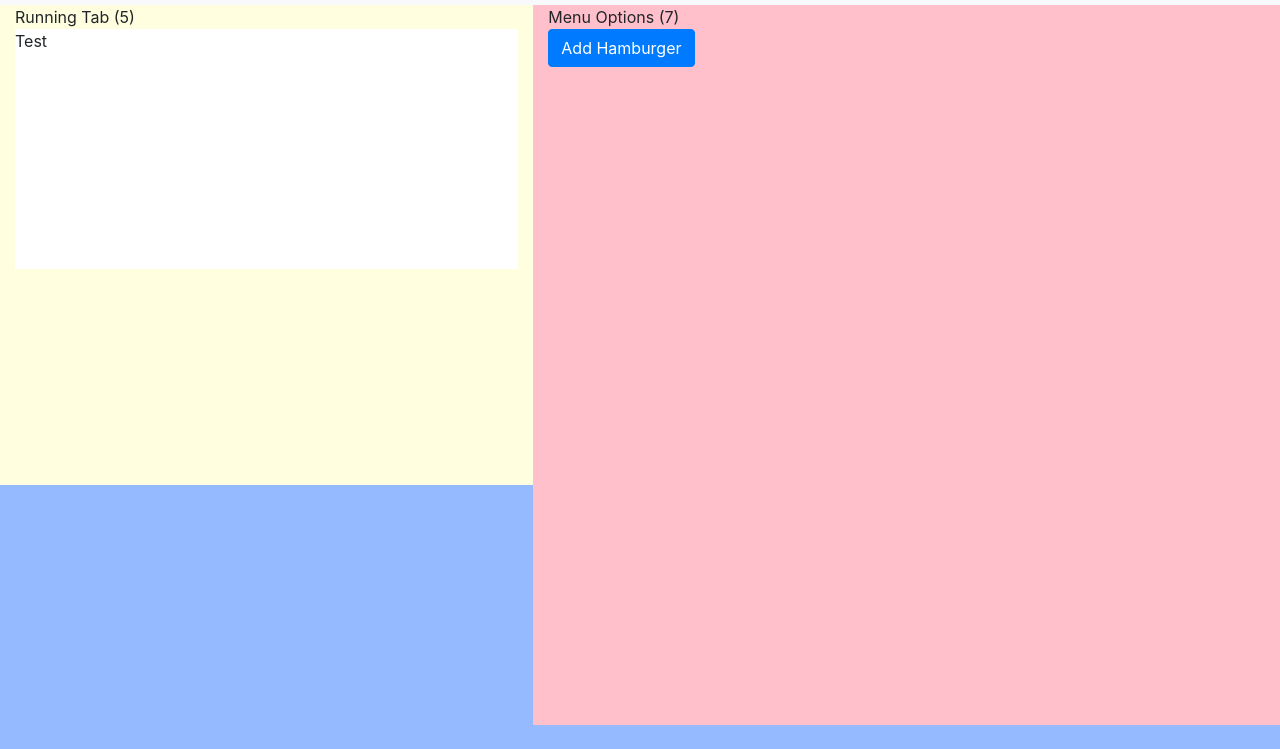
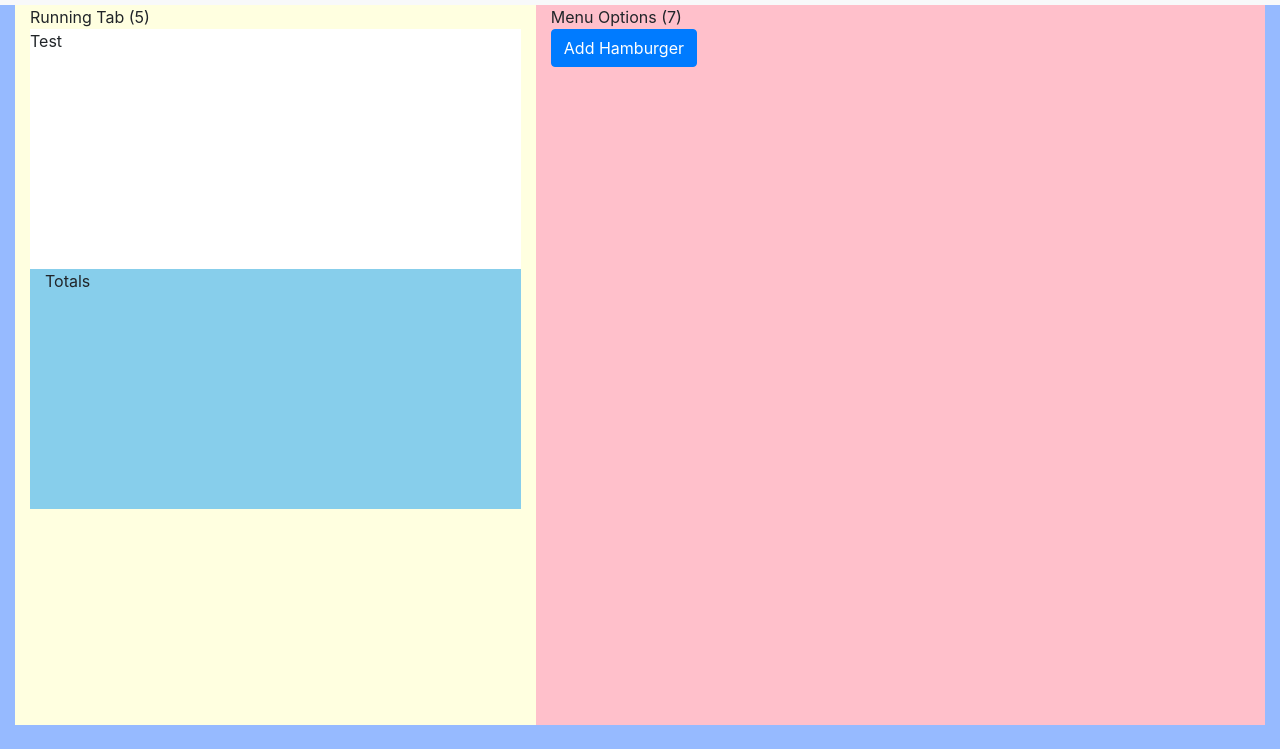
Before and after one commit to andyjzhong/roast, a plain HTML site: page index.html in a window 1280 px wide. Shown: the part 51-800 px from the top of the page. Drawn offline with nearby package versions, Linux system fonts and the light colour scheme.

Commit message:
establish app sections

```diff
--- a/index.html
+++ b/index.html
@@ -18,16 +18,19 @@
 
 <body>
     <div class="container-fluid">
-        <div class="row">
+        <div id="main-container" class="row container-fluid">
             <!-- Tab Section -->
-            <section class="col-5">Running Tab (5)
+            <section id="tab-section" class="col-5">Running Tab (5)
                 <br />
                 <div class="tab-area">
                     Test
                 </div>
+                <div id="total-section" class="col-12">
+                    Totals
+                </div>
             </section>
             <!-- Menu Section -->
-            <section class="col-7">Menu Options (7)
+            <section id="menu-section" class="col-7">Menu Options (7)
                 <br />
                 <button type="button" class="btn btn-primary menu-item">Add Hamburger</button>
             </section>
--- a/main.css
+++ b/main.css
@@ -6,12 +6,21 @@ body {
 
 .container {
     margin: 0 auto;
+}
 
+#main-container {
+    padding: 0;
+    margin: 0 auto;
 }
 
 .col-5 {
     background-color: lightyellow;
-    height: 60vh;
+    height: 90vh;
+}
+
+.col-12 {
+    background-color: skyblue;
+    height: 30vh;
 }
 
 .tab-area {
```
